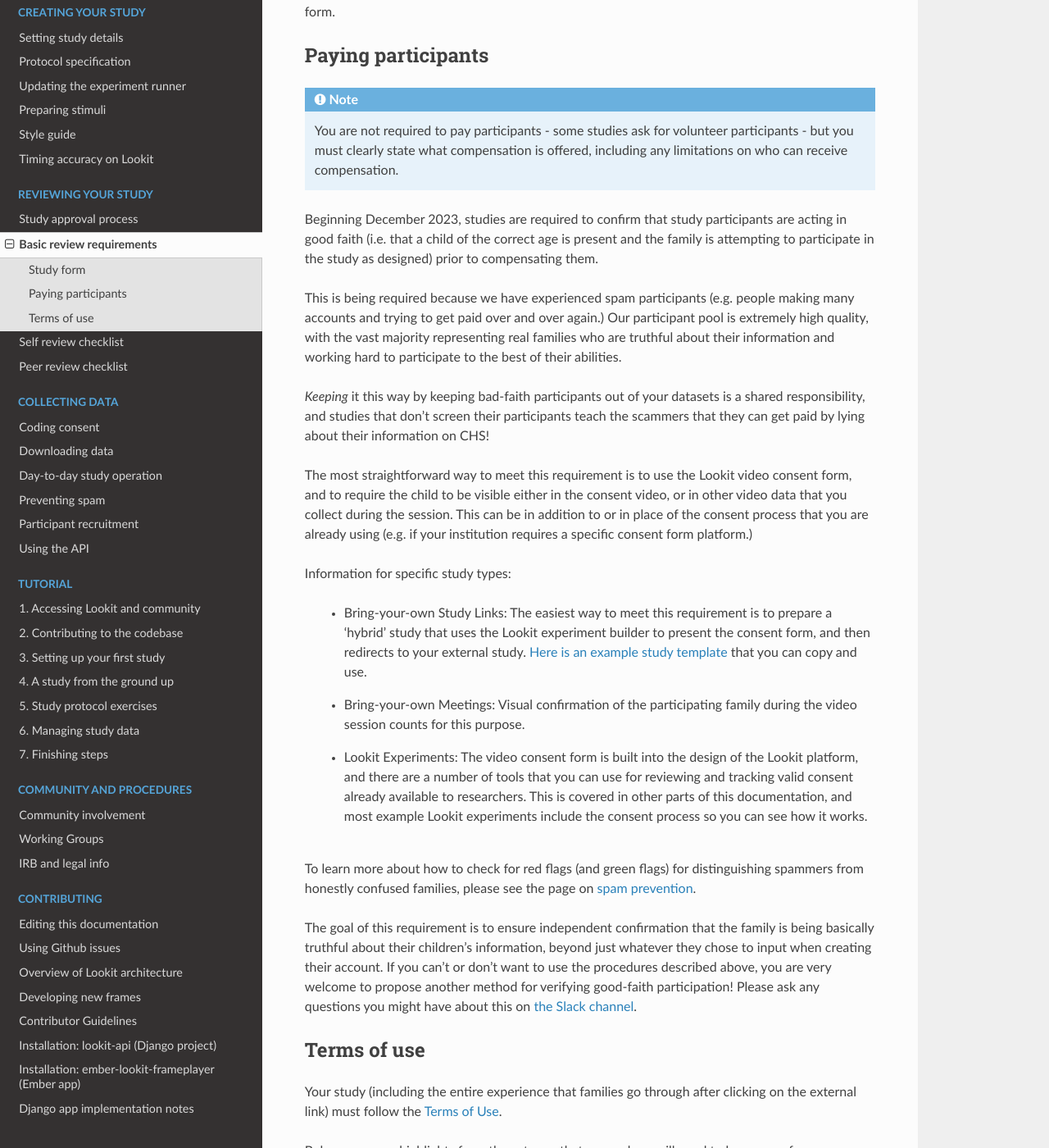
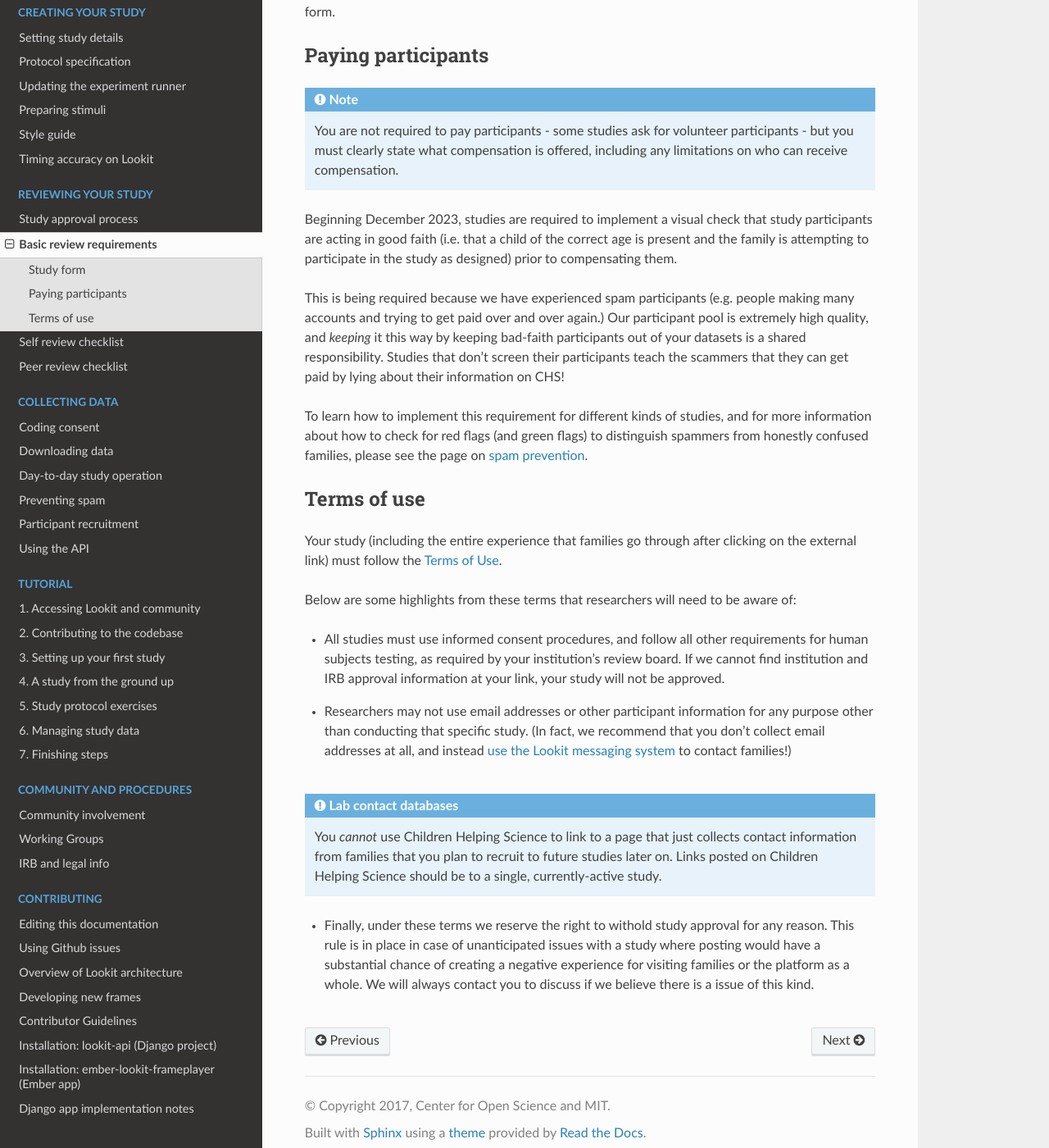
Before and after one commit to lookit/lookit-docs, a Sphinx documentation site: the page built from docs/source/community-study-review-basic-requirements.rst, in a window 1280 px wide and 1400 px high, scrolled down 493 px. Shown: the whole window at 82% size. Built offline with Sphinx 7.4.7 and the Read the Docs theme 2.0.0, drawn with Linux system fonts in a browser that asks for light colours.

Commit message:
refactored content to spam page

```diff
--- a/docs/source/community-study-approval-process.rst
+++ b/docs/source/community-study-approval-process.rst
@@ -44,8 +44,8 @@ experiment itself takes place elsewhere. This opens up the possibility for
 researchers to run "asynchronous" studies with any desired platform
 (e.g., Qualtrics) or "synchronous" studies (e.g., scheduled Zoom sessions).
 
-Beginning in May 2023 (in conjunction with the Children Helping Science/Lookit
-merger), we conducting an experiment with expedited reviewing for external studies.
+In conjunction with the Children Helping Science/Lookit
+merger, we are expediting reviewing for external studies.
 Under this process, peer review is *optional* (but highly recommended) and
 admin review will be expedited; however, all external studies must still meet
 :ref:`basic requirements<basic_review_checklist>`.
--- a/docs/source/community-study-review-basic-requirements.rst
+++ b/docs/source/community-study-review-basic-requirements.rst
@@ -31,46 +31,19 @@ Paying participants
    participants - but you must clearly state what compensation is offered, including
    any limitations on who can receive compensation.
 
-Beginning December 2023, studies are required to confirm that study participants are
+Beginning December 2023, studies are required to implement a visual check that study participants are
 acting in good faith (i.e. that a child of the correct age is present and the family is
 attempting to participate in the study as designed) prior to compensating them.
 
 This is being required because we have experienced spam participants (e.g. people making
 many accounts and trying to get paid over and over again.) Our participant pool is
-extremely high quality, with the vast majority representing real families who are truthful
-about their information and working hard to participate to the best of their abilities.
-
-*Keeping* it this way by keeping bad-faith participants out of your datasets is a shared
-responsibility, and studies that don't screen their participants teach the scammers
+extremely high quality, and *keeping* it this way by keeping bad-faith participants out of your datasets is a shared
+responsibility. Studies that don't screen their participants teach the scammers
 that they can get paid by lying about their information on CHS!
 
-The most straightforward
-way to meet this requirement is to use the Lookit video consent form, and to require the
-child to be visible either in the consent video, or in other video data that you
-collect during the session. This can be in addition to or in place of the consent
-process that you are already using (e.g. if your institution requires a specific
-consent form platform.)
-
-Information for specific study types:
-
-  - Bring-your-own Study Links: The easiest way to meet this requirement is to prepare a 'hybrid' study that
-    uses the Lookit experiment builder to present the consent form, and then redirects to your external study.  `Here
-    is an example study template <https://lookit.mit.edu/exp/studies/3067/>`__ that you can copy and use.
-  - Bring-your-own Meetings: Visual confirmation of the participating family during the video session counts for this purpose.
-  - Lookit Experiments: The video consent form is built into the design of the Lookit platform, and there are a number of tools
-    that you can use for reviewing and tracking valid consent already available to researchers. This is covered in other parts of
-    this documentation, and most example Lookit experiments include the consent process so you can see how it works.
-
-To learn more about how to check for red flags (and green flags) for distinguishing
+To learn how to implement this requirement for different kinds of studies, and for more
+information about how to check for red flags (and green flags) to distinguish
 spammers from honestly confused families, please see the page on :ref:`spam prevention<spam_prevention>`.
-
-The goal of this requirement is to ensure independent confirmation that the family is
-being basically truthful about their children's information, beyond just whatever they
-chose to input when creating their account. If you can't or don't want to use the procedures
-described above, you are very welcome to propose another method for verifying good-faith
-participation! Please ask any questions you might have about this on `the Slack channel <https://forms.gle/WVapAncBwRPR7pLX9>`__.
-
-
 
 Terms of use
 ------------
--- a/docs/source/researchers-start-here.rst
+++ b/docs/source/researchers-start-here.rst
@@ -156,8 +156,7 @@ acting in good faith (i.e. that a child of the correct age is present and the fa
 attempting to participate in the study as designed) prior to compensating them. This can be
 done by using our built-in video consent process to review participants for any red flags
 prior to paying them, or by checking eligibility information during live Zoom meetings with families.
-You can learn more about this process on the :ref:`basic study requirements<basic_review_checklist>` page,
-and more about preventing spam participation on :ref:`this page<spam_prevention>`.
+You can learn more about this process and about preventing spam participation on :ref:`this page<spam_prevention>`.
 
 **Can I recruit participants directly to my study rather than the platform as a whole?**
 
```
Also changed, not shown: docs/source/researchers-spam-prevention.rst (+46 -0 lines).
